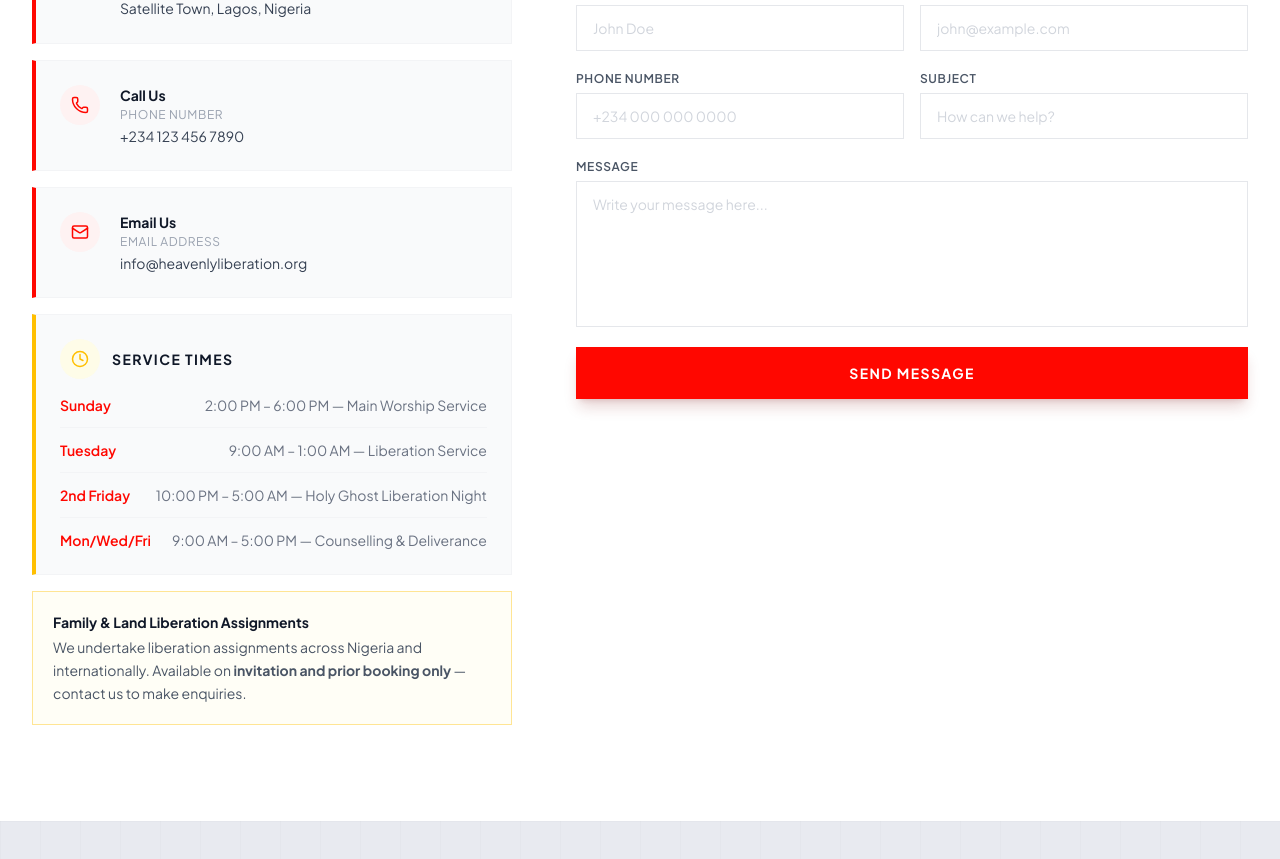
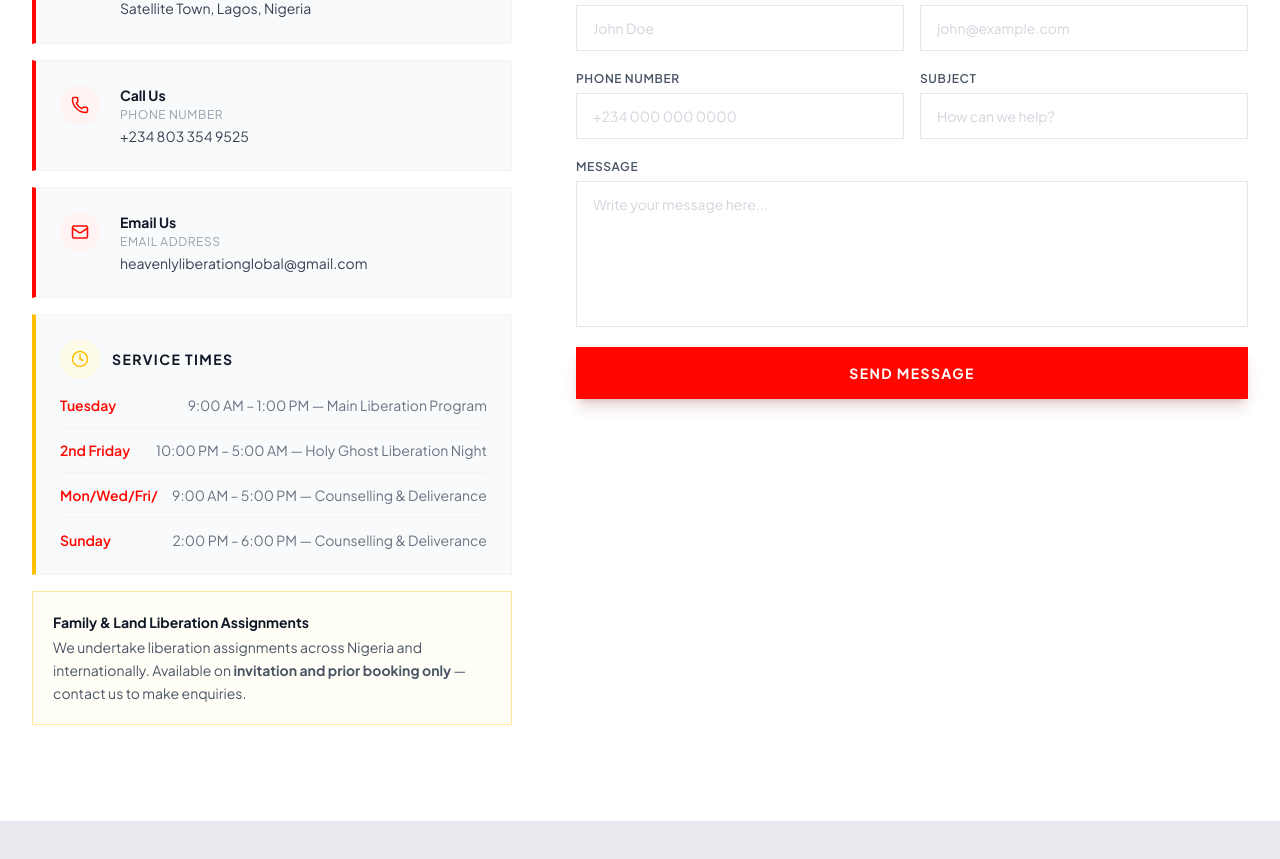
Before and after one commit to davemayor2/Heavenly-Liberation-Website, a Next.js app: page /contact in a window 1280 px wide. Shown: the part 887-1746 px from the top of the page. Built offline with nearby package versions, Linux system fonts and the light colour scheme; a web font is replaced by a local one.

Commit message:
Contact correction

```diff
--- a/app/contact/page.tsx
+++ b/app/contact/page.tsx
@@ -28,24 +28,27 @@ const infoCards = [
     icon: Phone,
     heading: "Call Us",
     label: "Phone Number",
-    value: "+234 123 456 7890",
-    href: "tel:+2341234567890",
+    value: "+234 803 354 9525",
+    value2: "+234 7082087535 ",
+    value3: "+234 8154438690",
+    href: "tel:+2348033549525",
   },
   {
     id: "email",
     icon: Mail,
     heading: "Email Us",
     label: "Email Address",
-    value: "info@heavenlyliberation.org",
-    href: "mailto:info@heavenlyliberation.org",
+    value: "heavenlyliberationglobal@gmail.com",
+    href: "mailto:heavenlyliberationglobal@gmail.com",
   },
 ];
 
 const serviceTimes = [
-  { day: "Sunday",     time: "2:00 PM – 6:00 PM — Main Worship Service" },
-  { day: "Tuesday",    time: "9:00 AM – 1:00 AM — Liberation Service" },
+  { day: "Tuesday",    time: "9:00 AM – 1:00 PM — Main Liberation Program" },
   { day: "2nd Friday", time: "10:00 PM – 5:00 AM — Holy Ghost Liberation Night" },
-  { day: "Mon/Wed/Fri", time: "9:00 AM – 5:00 PM — Counselling & Deliverance" },
+  { day: "Mon/Wed/Fri/", time: "9:00 AM – 5:00 PM — Counselling & Deliverance" },
+  { day: "Sunday",     time: "2:00 PM – 6:00 PM — Counselling & Deliverance" },
+
 ];
 
 /* ─────────────────────────────────────────────────────────────────
```
